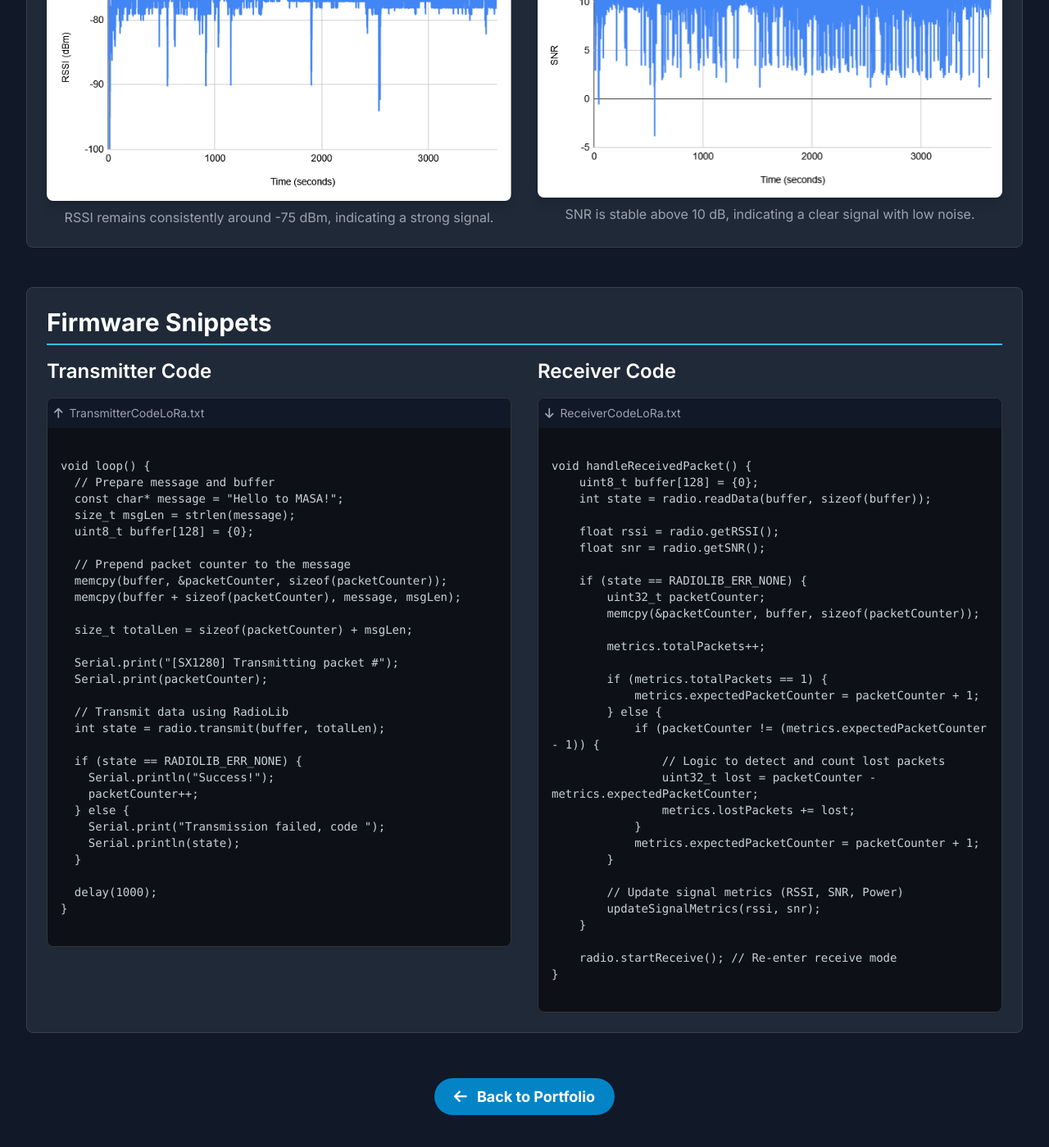
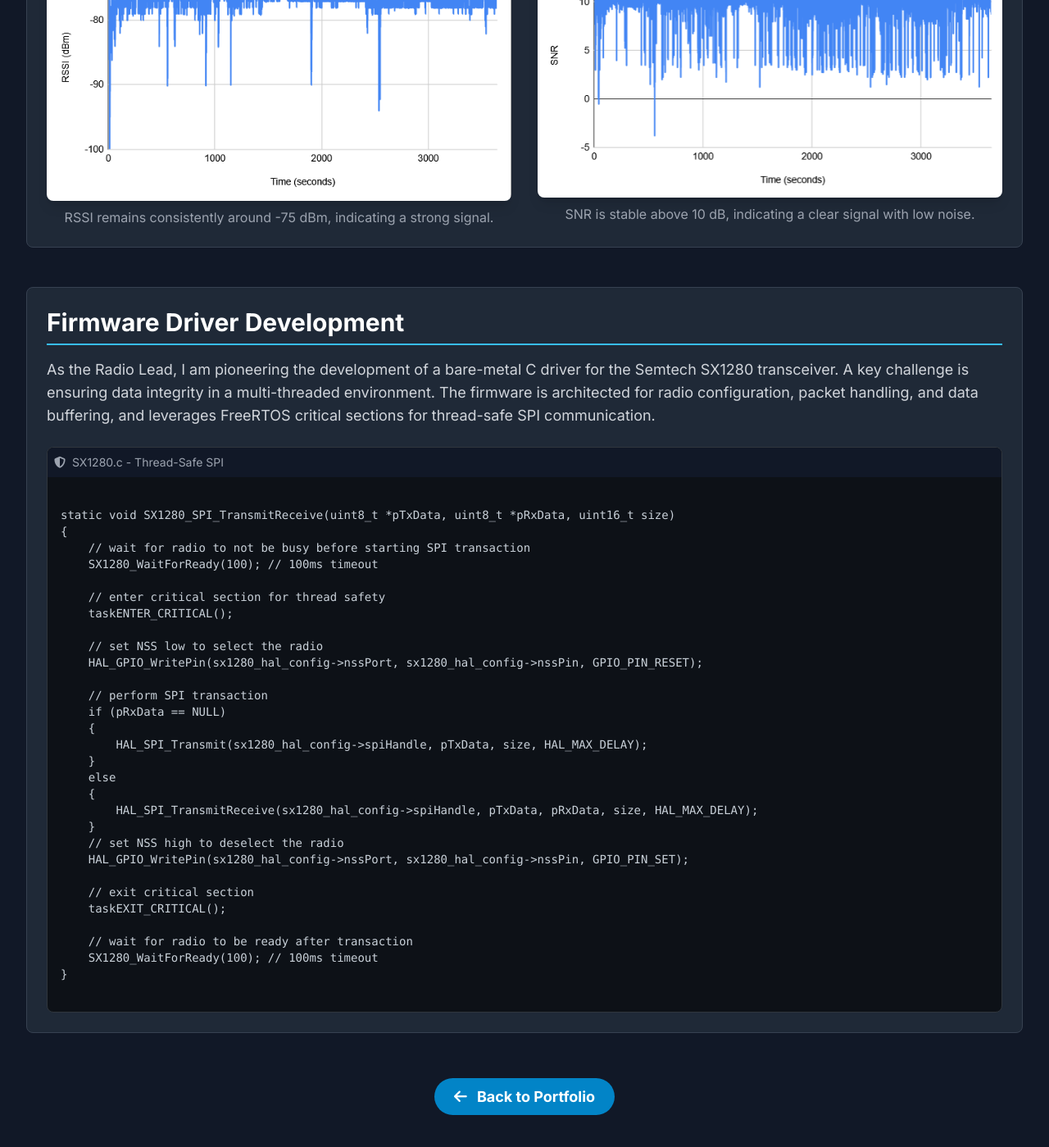
Before and after one commit to tommytt427/tommytt427.github.io, a Jekyll site: the page masa-project.html, which Jekyll copies as it is, in a window 1280 px wide and 1400 px high, scrolled down 1641 px. Shown: the whole window at 82% size. Built offline with Jekyll 4.4.1, drawn with Linux system fonts in a browser that asks for light colours; nearby versions of some CDN libraries; some of the changed text lies outside the part shown.

Commit message:
Update masa-project.html

```diff
--- a/masa-project.html
+++ b/masa-project.html
@@ -38,7 +38,7 @@
         <!-- Header -->
         <header class="text-center mb-12">
             <h1 class="text-4xl md:text-5xl font-bold text-white">MASA Avionics Telemetry System</h1>
-            <p class="mt-2 text-lg text-sky-300">Long-Range 2.4GHz LoRa Communication for High-Altitude Rockets</p>
+            <p class="mt-2 text-lg text-sky-300">Project Lead for Radio Firmware & Telemetry</p>
         </header>
 
         <main class="space-y-12">
@@ -51,8 +51,7 @@
                         <p class="mt-4">The system utilizes LoRa (Long Range) communication in the 2.4GHz band, leveraging Chirp Spread Spectrum (CSS) modulation to achieve a resilient communication link. This is critical for post-flight analysis, especially in scenarios where the primary black box data recorder may be unrecoverable. This project addresses a key failure point from past launches by creating a redundant, live telemetry backup.</p>
                     </div>
                     <div class="md:w-1/3 mt-6 md:mt-0">
-                        <!-- Placeholder for hardware image -->
-                        <img src="https://placehold.co/600x400/1f2937/38bdf8?text=Hardware\nComing+Soon" alt="Avionics Hardware Placeholder" class="rounded-lg shadow-lg w-full">
+                         <img src="https://placehold.co/600x400/1f2937/38bdf8?text=Radio+Hardware" alt="Avionics Hardware Placeholder" class="rounded-lg shadow-lg w-full">
                     </div>
                 </div>
             </section>
@@ -95,86 +94,43 @@
                 </div>
             </section>
 
-            <!-- Code Snippets -->
+            <!-- Firmware Development Section -->
             <section class="content-section p-6 rounded-lg">
-                <h2 class="text-3xl font-bold mb-4 text-white">Firmware Snippets</h2>
-                <div class="grid grid-cols-1 lg:grid-cols-2 gap-8">
-                    <!-- Transmitter Code -->
-                    <div>
-                        <h3 class="text-2xl font-semibold text-white mb-4">Transmitter Code</h3>
-                        <div class="code-block rounded-lg overflow-hidden">
-                            <div class="bg-gray-900 p-2 text-sm text-gray-400"><i class="fas fa-arrow-up mr-2"></i>TransmitterCodeLoRa.txt</div>
-                            <pre class="p-4 text-sm"><code>
-void loop() {
-  // Prepare message and buffer
-  const char* message = "Hello to MASA!";
-  size_t msgLen = strlen(message);
-  uint8_t buffer[128] = {0};
+                <h2 class="text-3xl font-bold mb-4 text-white">Firmware Driver Development</h2>
+                 <p class="text-lg mb-6">As the Radio Lead, I am pioneering the development of a bare-metal C driver for the Semtech SX1280 transceiver. A key challenge is ensuring data integrity in a multi-threaded environment. The firmware is architected for radio configuration, packet handling, and data buffering, and leverages FreeRTOS critical sections for thread-safe SPI communication.</p>
+                <div class="code-block rounded-lg overflow-hidden">
+                    <div class="bg-gray-900 p-2 text-sm text-gray-400"><i class="fas fa-shield-alt mr-2"></i>SX1280.c - Thread-Safe SPI</div>
+                    <pre class="p-4 text-sm"><code>
+static void SX1280_SPI_TransmitReceive(uint8_t *pTxData, uint8_t *pRxData, uint16_t size)
+{
+    // wait for radio to not be busy before starting SPI transaction
+    SX1280_WaitForReady(100); // 100ms timeout
 
-  // Prepend packet counter to the message
-  memcpy(buffer, &packetCounter, sizeof(packetCounter));
-  memcpy(buffer + sizeof(packetCounter), message, msgLen);
+    // enter critical section for thread safety
+    taskENTER_CRITICAL();
 
-  size_t totalLen = sizeof(packetCounter) + msgLen;
+    // set NSS low to select the radio
+    HAL_GPIO_WritePin(sx1280_hal_config->nssPort, sx1280_hal_config->nssPin, GPIO_PIN_RESET);
 
-  Serial.print("[SX1280] Transmitting packet #");
-  Serial.print(packetCounter);
+    // perform SPI transaction
+    if (pRxData == NULL)
+    {
+        HAL_SPI_Transmit(sx1280_hal_config->spiHandle, pTxData, size, HAL_MAX_DELAY);
+    }
+    else
+    {
+        HAL_SPI_TransmitReceive(sx1280_hal_config->spiHandle, pTxData, pRxData, size, HAL_MAX_DELAY);
+    }
+    // set NSS high to deselect the radio
+    HAL_GPIO_WritePin(sx1280_hal_config->nssPort, sx1280_hal_config->nssPin, GPIO_PIN_SET);
 
-  // Transmit data using RadioLib
-  int state = radio.transmit(buffer, totalLen);
+    // exit critical section
+    taskEXIT_CRITICAL();
 
-  if (state == RADIOLIB_ERR_NONE) {
-    Serial.println("Success!");
-    packetCounter++;
-  } else {
-    Serial.print("Transmission failed, code ");
-    Serial.println(state);
-  }
-
-  delay(1000);
+    // wait for radio to be ready after transaction
+    SX1280_WaitForReady(100); // 100ms timeout
 }
-                            </code></pre>
-                        </div>
-                    </div>
-                    <!-- Receiver Code -->
-                    <div>
-                        <h3 class="text-2xl font-semibold text-white mb-4">Receiver Code</h3>
-                        <div class="code-block rounded-lg overflow-hidden">
-                            <div class="bg-gray-900 p-2 text-sm text-gray-400"><i class="fas fa-arrow-down mr-2"></i>ReceiverCodeLoRa.txt</div>
-                            <pre class="p-4 text-sm"><code>
-void handleReceivedPacket() {
-    uint8_t buffer[128] = {0};
-    int state = radio.readData(buffer, sizeof(buffer));
-
-    float rssi = radio.getRSSI();
-    float snr = radio.getSNR();
-
-    if (state == RADIOLIB_ERR_NONE) {
-        uint32_t packetCounter;
-        memcpy(&packetCounter, buffer, sizeof(packetCounter));
-
-        metrics.totalPackets++;
-
-        if (metrics.totalPackets == 1) {
-            metrics.expectedPacketCounter = packetCounter + 1;
-        } else {
-            if (packetCounter != (metrics.expectedPacketCounter - 1)) {
-                // Logic to detect and count lost packets
-                uint32_t lost = packetCounter - metrics.expectedPacketCounter;
-                metrics.lostPackets += lost;
-            }
-            metrics.expectedPacketCounter = packetCounter + 1;
-        }
-
-        // Update signal metrics (RSSI, SNR, Power)
-        updateSignalMetrics(rssi, snr);
-    }
-
-    radio.startReceive(); // Re-enter receive mode
-}
-                            </code></pre>
-                        </div>
-                    </div>
+                    </code></pre>
                 </div>
             </section>
         </main>
```
